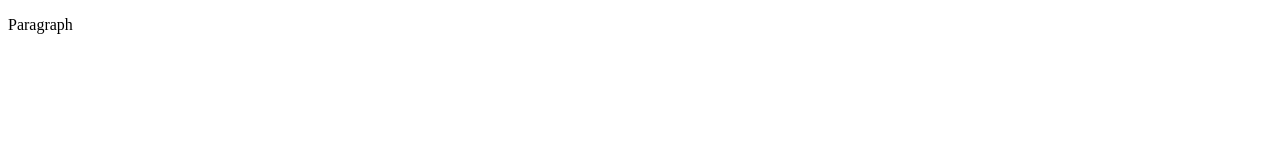
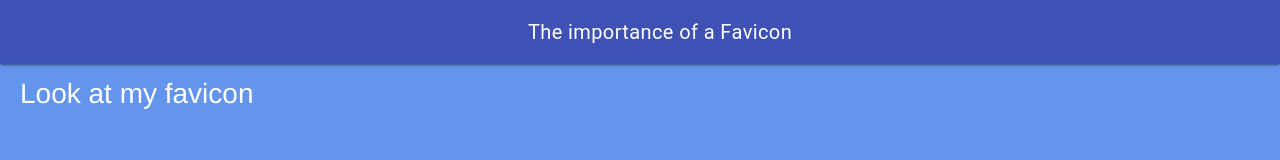
Before and after one commit to MTHS-ICD2O-1-2023/ICD2O-Unit-1-06-kai-nguyen-4, a plain HTML site: page index.html in a window 1280 px wide. Drawn offline with nearby package versions, Linux system fonts and the light colour scheme.

Commit message:
created website with a favicon

```diff
--- a/css/style.css
+++ b/css/style.css
@@ -2,3 +2,31 @@
 * Created on: Sep 2020
 * This file contains the CSS for index.html
 */
+.mdl-ripple {
+  background: #000;
+  opacity: 0.001;
+}
+
+.mdl-layout__header-row {
+  justify-content: center;
+  padding: 0;
+}
+
+.mdl-layout__content {
+  padding-left: 15pt;
+  padding-right: 15pt;
+  padding-top: 15pt;
+}
+
+.page-content {
+  color: white;
+  font-family: Helvetica, Arial, sans-serif;
+  font-size: 2rem;
+}
+
+body {
+  background-color: cornflowerblue;
+}
+.mdl-layout-title {
+  font-size: 2rem;
+}
--- a/index.html
+++ b/index.html
@@ -1,9 +1,33 @@
 <!DOCTYPE html>
-<html>
+<html lang="en-ca">
   <head>
-    <title>Title</title>
+    <meta charset="utf-8">
+  <meta name="description" content="First mdl page">
+  <meta name="author" content="Kai Nguyen">
+  <meta name="keywords" content="mths, ics2o">
+  <meta name="viewport" content="width=device-width, initial-scale=1.0" />
+  <link rel="stylesheet" href="./css/style.css">
+  <link rel="stylesheet" href="https://fonts.googleapis.com/icon?family=Material+Icons">
+  <link rel="stylesheet" href="https://code.getmdl.io/1.3.0/material.indigo-pink.min.css">
+  <link rel="apple-touch-icon" sizes="180x180" href="apple-touch-icon.png" />
+  <link rel="icon" type="image/png" sizes="32x32" href="favicon-32x32.png" />
+  <link rel="icon" type="image/png" sizes="16x16" href="favicon-16x16.png" />
+  <link rel="manifest" href="site.webmanifest" />
+  <title>First webpage, with a favicon</title>
   </head>
   <body>
-    <p>Paragraph</p>
+    <script defer src="https://code.getmdl.io/1.3.0/material.min.js"></script>
+      <div class="mdl-layout mdl-js-layout mdl-layout--fixed-header">
+          <header class="mdl-layout__header">
+            <div class="mdl-layout__header-row">
+              <span class="mdl-layout-title">The importance of a Favicon</span>
+            </div>
+          </header>
+          <main class="mdl-layout__content">
+            <div class="page-content">Look at my favicon</div>
+            <p>
+            </p>
+          </main>
+        </div>
   </body>
 </html>
```
Also changed, not shown: Letter-K-icon.png (added), android-chrome-192x192.png (added), android-chrome-512x512.png (added), apple-touch-icon.png (added), favicon-16x16.png (added), favicon-32x32.png (added), favicon.ico (added), site.webmanifest (added).
